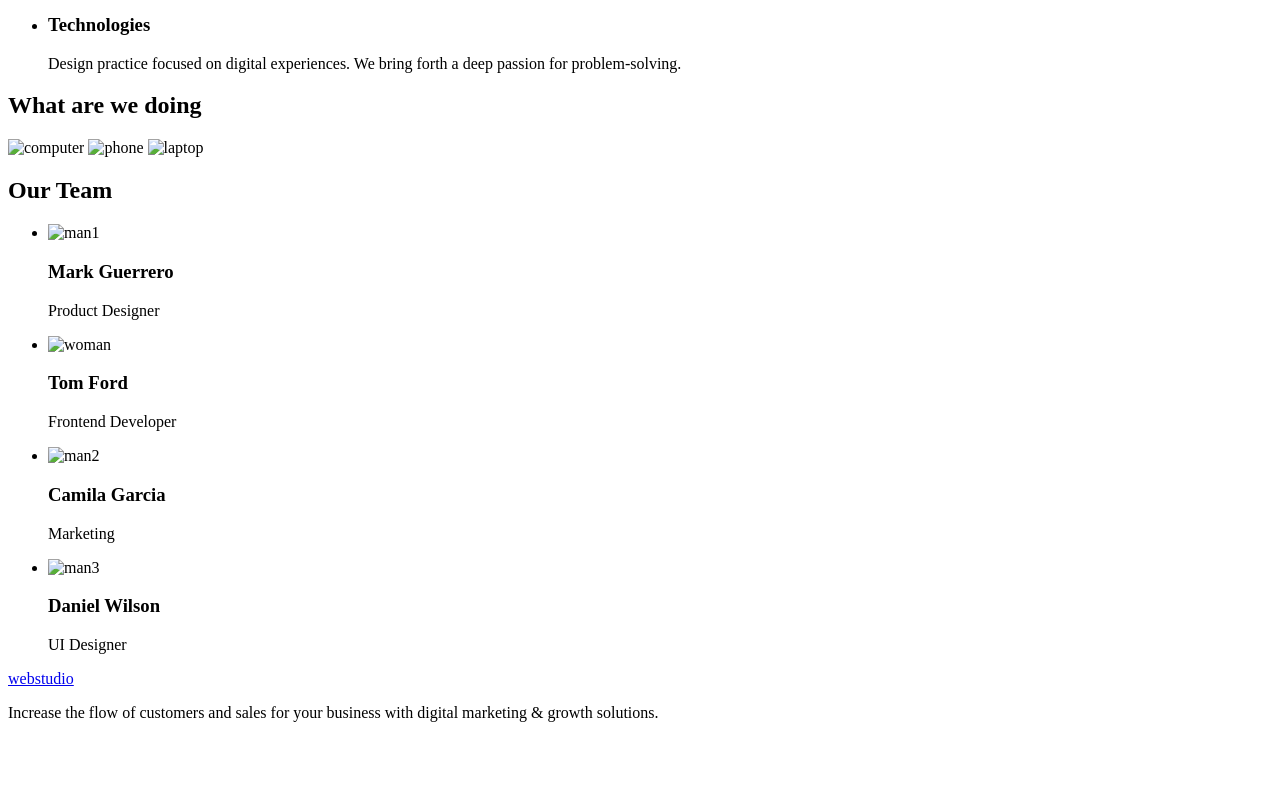
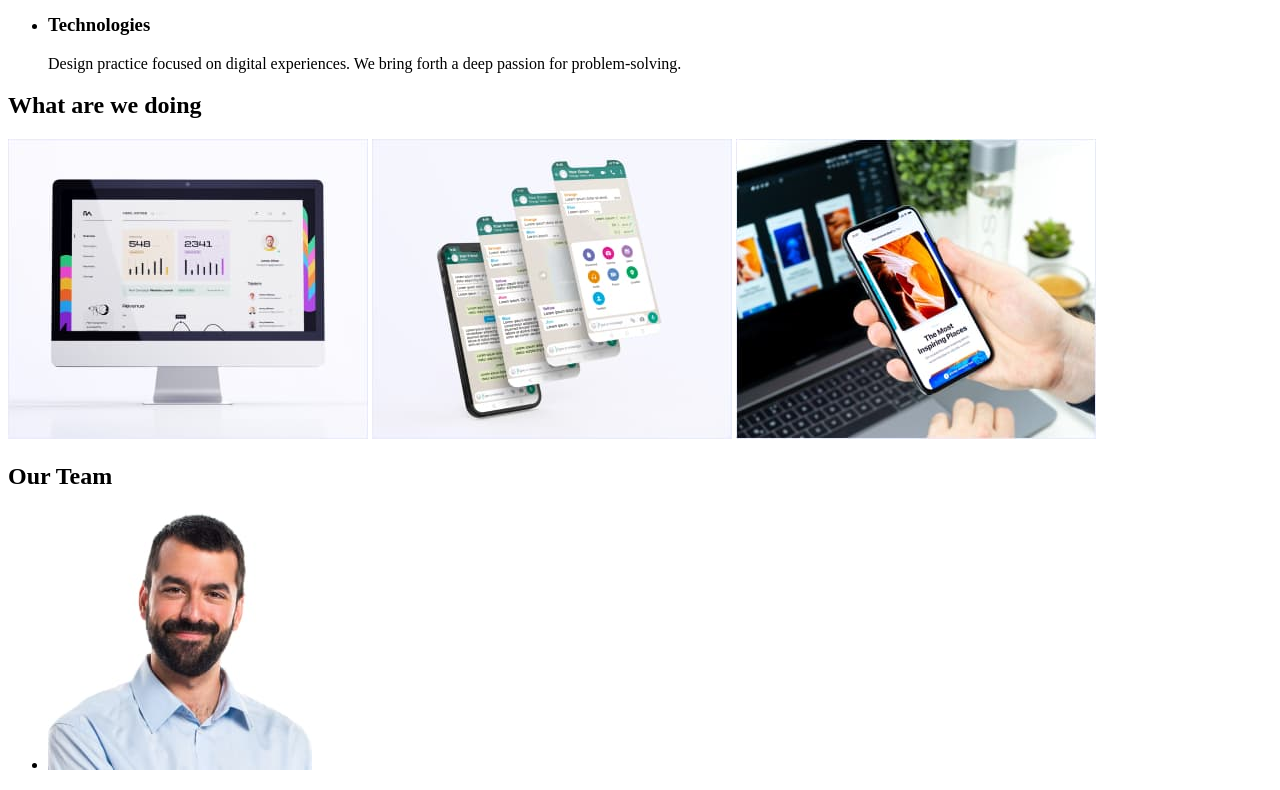
Before and after one commit to AlonaSokolova/goit-markup-hw-01, a plain HTML site: page index.html in a window 1280 px wide. Shown: the part 500-1290 px from the top of the page. Before the commit the page ends 1238 px from the top, so only its background shows below. Drawn offline with Linux system fonts and the light colour scheme.

Commit message:
Add img ,  change url .

```diff
--- a/index.html
+++ b/index.html
@@ -51,31 +51,31 @@
     </li>
     </ul>
     <h2>What are we doing</h2>
-    <img src="./imeges/img/img1.jpg" alt="computer" width="360">
-    <img src="./imeges/img/img2.jpg" alt="phone" width="360">
-    <img src="./imeges/img/img3.jpg" alt="laptop" width="360">
+    <img src="./img/img1.jpg" alt="computer" width="360">
+    <img src="./img/img2.jpg" alt="phone" width="360">
+    <img src="./img/img3.jpg" alt="laptop" width="360">
     </section>
     <section>
 
         <h2>Our Team</h2>
         <ul>
             <li>
-                <img src="./imeges/img/img4.jpg" alt="man1" width="264">
+                <img src="./img/img4.jpg" alt="man1" width="264">
                 <h3>Mark Guerrero</h3>
                 <p>Product Designer</p>
             </li>
             <li>
-                <img src="./imeges/img/img5.jpg" alt="woman" width="264">
+                <img src="./img/img5.jpg" alt="woman" width="264">
                 <h3>Tom Ford</h3>
                 <p>Frontend Developer</p>
             </li>
             <li>
-                <img src="./imeges/img/img6.jpg" alt="man2" width="264">
+                <img src="./img/img6.jpg" alt="man2" width="264">
                 <h3>Camila Garcia</h3>
                 <p>Marketing</p>
             </li>
             <li>
-                <img src="./imeges/img/img7.jpg" alt="man3" width="264">
+                <img src="./img/img7.jpg" alt="man3" width="264">
                 <h3>Daniel Wilson</h3>
                 <p>UI Designer</p>
             </li>
```
Also changed, not shown: img/img1.jpg (added), img/img2.jpg (added), img/img3.jpg (added), img/img4.jpg (added), img/img5.jpg (added), img/img6.jpg (added), img/img7.jpg (added).
